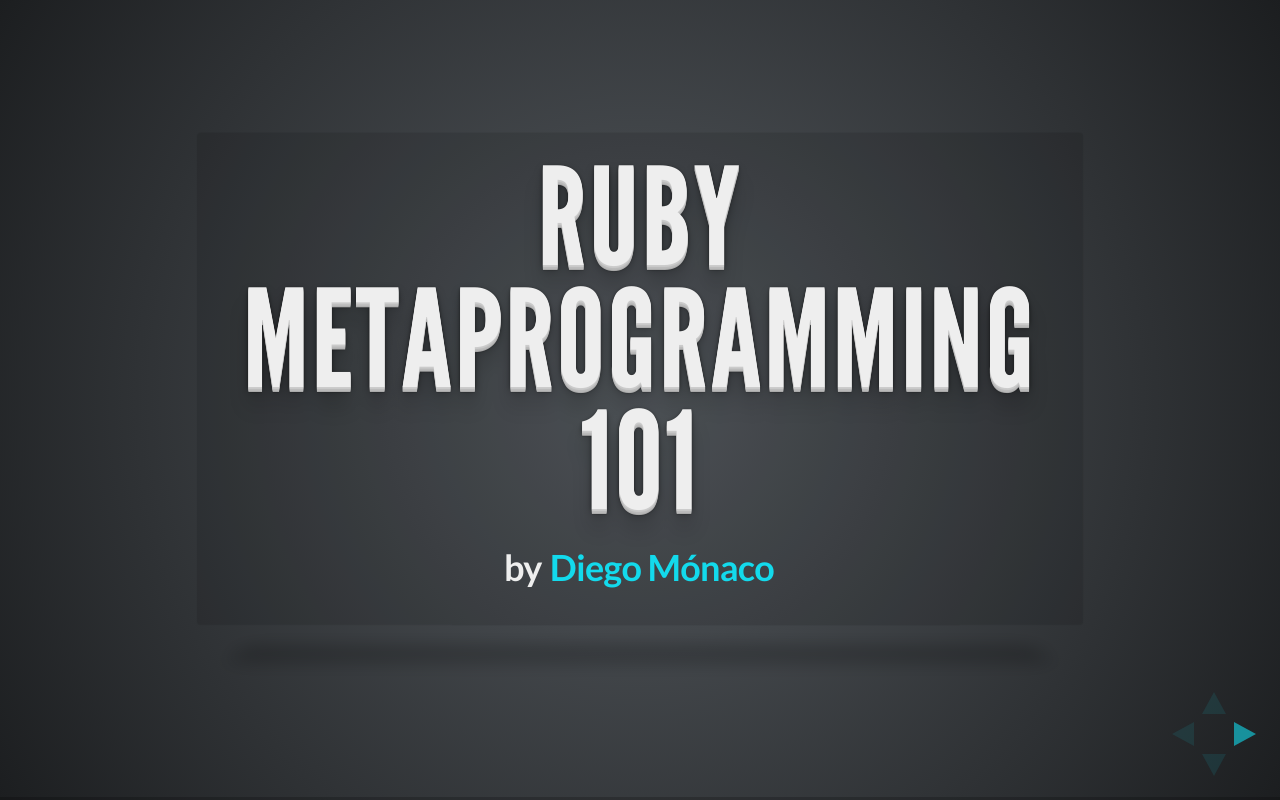
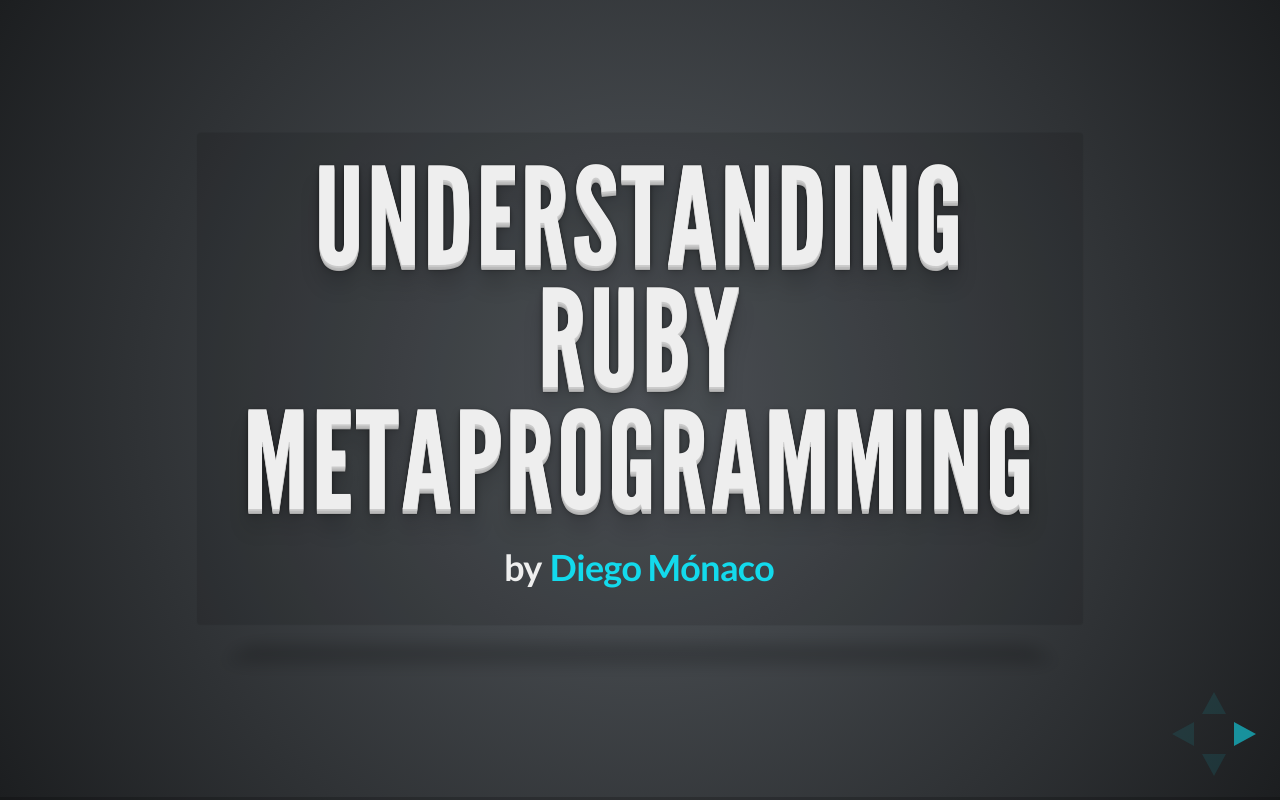
Before and after one commit to dfmonaco/understanding_ruby_metaprogramming, a website: page index.html in a window 1280 px wide. Drawn offline with Linux system fonts and the light colour scheme.

Commit message:
slides v-01

```diff
--- a/index.html
+++ b/index.html
@@ -4,7 +4,7 @@
 	<head>
 		<meta charset="utf-8">
 
-		<title>Metaprogramming 101</title>
+		<title>Ruby Metaprogramming</title>
 
 		<meta name="description" content="slides for presentation about Ruby Metaprogramming">
 		<meta name="author" content="Diego Mónaco">
@@ -40,7 +40,7 @@
 			<div class="slides">
 
 				<section>
-					<h1>Ruby Metaprogramming 101</h1>
+					<h1>Understanding Ruby Metaprogramming</h1>
 					<p>
 						<strong>by <a href="http://dfmonaco.github.com">Diego Mónaco</a></strong>
 					</p>
```
